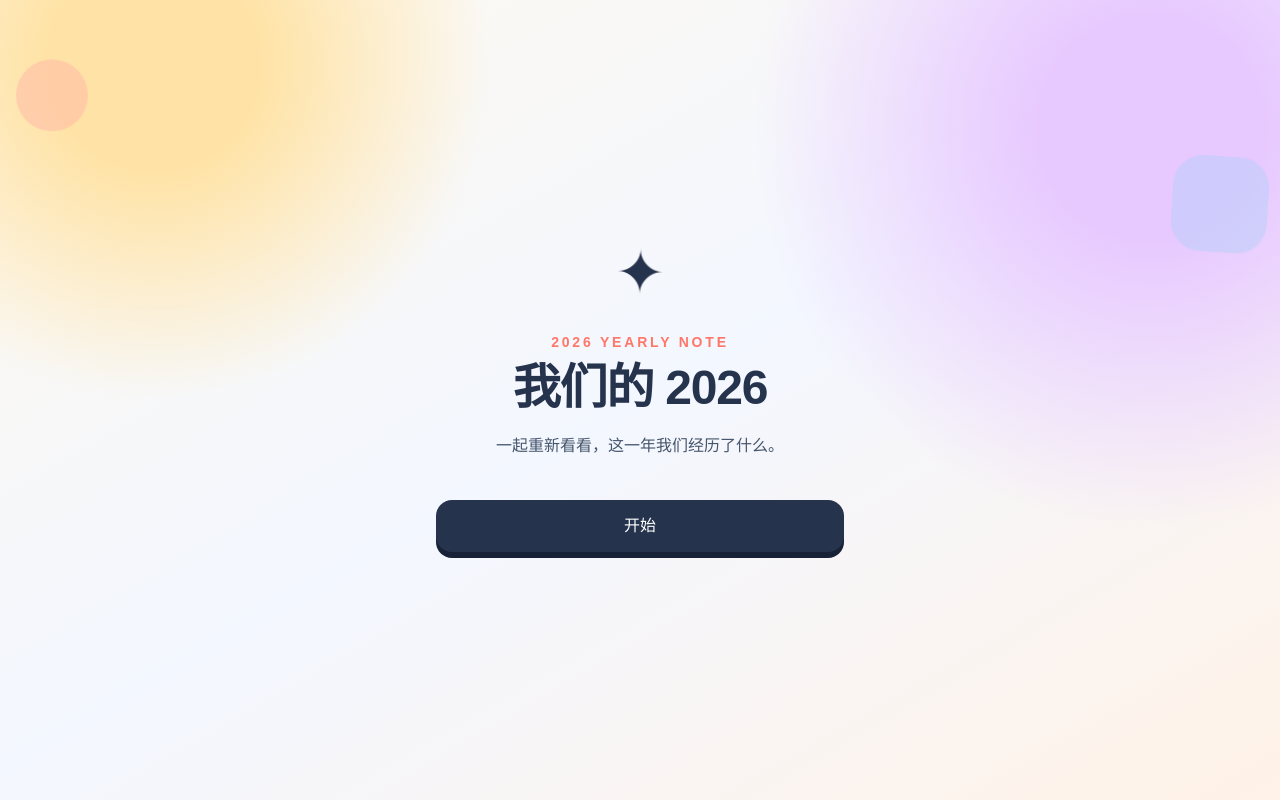
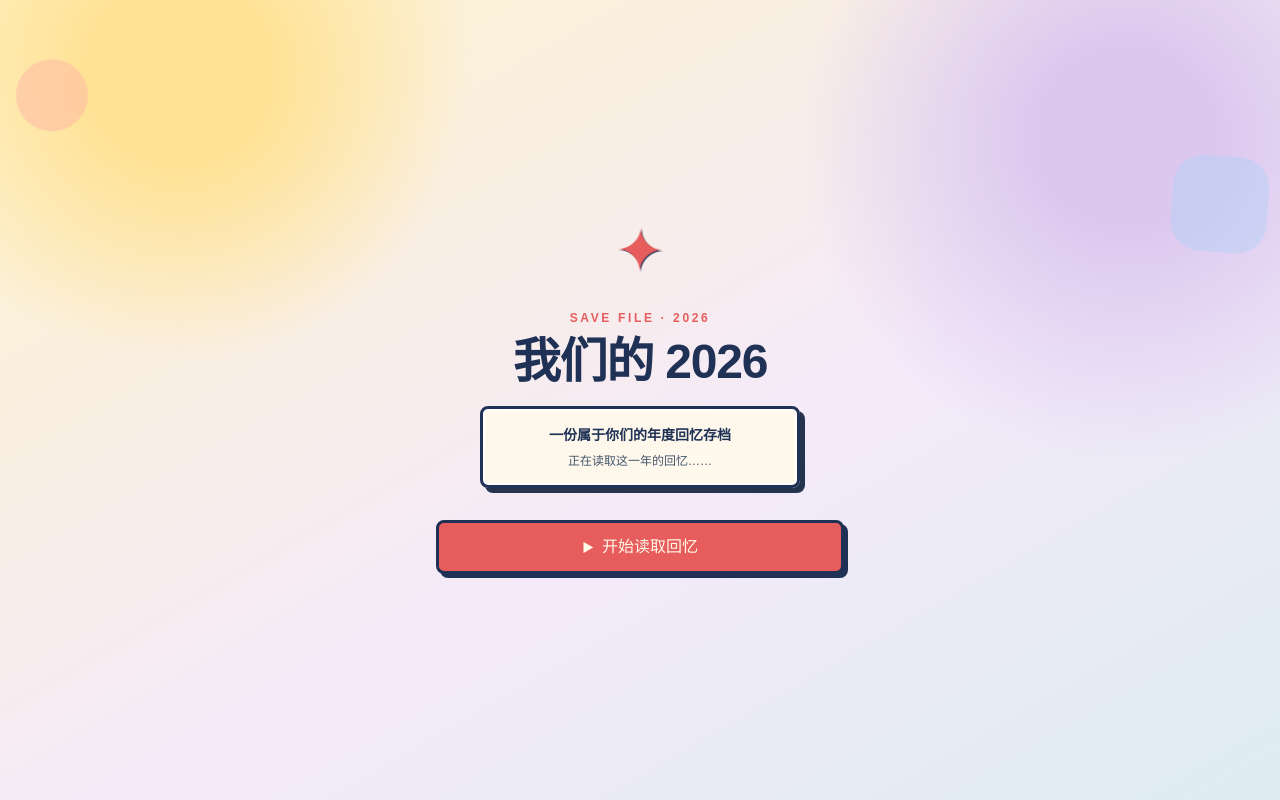
Before and after one commit to xiaofeizhouff/our2026, a Next.js app: page / in a window 1280 px wide. Built offline with nearby package versions, Linux system fonts and the light colour scheme; no server answers.

Commit message:
style: add pixel memory archive visual system

```diff
--- a/app/globals.css
+++ b/app/globals.css
@@ -1,11 +1,20 @@
 @import "tailwindcss";
 
-:root { --ink:#26334d; --paper:#fffdf8; --coral:#ff7769; --yellow:#ffd86b; --blue:#8ecdf4; --lavender:#b7a7eb; }
+:root { --ink:#1f3155; --paper:#fff9e8; --coral:#e75c5c; --yellow:#ffd774; --blue:#a9d8eb; --lavender:#cbb8e9; --mint:#bee6c8; --pixel-shadow:#26334d; }
 * { box-sizing:border-box; }
 body { margin:0; color:var(--ink); background:#fff8ef; font-family:Arial,"PingFang SC","Microsoft YaHei",sans-serif; }
 button,input { font:inherit; }
 button { -webkit-tap-highlight-color:transparent; }
-.page-bg { min-height:100dvh; overflow:hidden; background:radial-gradient(circle at 12% 8%,#ffe3a6 0 8%,transparent 25%),radial-gradient(circle at 90% 16%,#e7c8ff 0 8%,transparent 30%),linear-gradient(150deg,#fff9ee,#f3f7ff 50%,#fff2e7); }
+.page-bg { min-height:100dvh; overflow:hidden; background:radial-gradient(circle at 14% 9%,#ffe295 0 7%,transparent 22%),radial-gradient(circle at 88% 17%,#dcc8ef 0 7%,transparent 25%),linear-gradient(150deg,#fff4c9,#f4eafa 58%,#ddecf1); }
+.pixel-panel { border:3px solid var(--ink); border-radius:8px; background:rgba(255,250,235,.9); box-shadow:5px 5px 0 var(--pixel-shadow), inset 0 0 0 2px #fff; }
+.pixel-label { display:inline-flex; align-items:center; gap:.35rem; border:2px solid var(--ink); border-radius:4px; background:var(--yellow); padding:.28rem .55rem; color:var(--ink); font-size:.7rem; font-weight:800; letter-spacing:.08em; }
+.sms-window { overflow:hidden; border:3px solid var(--ink); border-radius:10px; background:#f7f0d8; box-shadow:4px 4px 0 var(--pixel-shadow); }
+.sms-top { display:flex; justify-content:space-between; background:var(--ink); padding:.45rem .65rem; color:#fff8e9; font-size:.7rem; font-weight:700; }
+.sms-bubble { margin:.7rem; border:2px solid var(--ink); border-radius:7px 7px 7px 1px; background:#d9f1df; padding:.9rem; font-size:1.05rem; font-weight:800; line-height:1.45; }
+.pixel-option { border:2px solid var(--ink)!important; border-radius:6px!important; box-shadow:2px 3px 0 var(--ink); }
+.pixel-option:active { transform:translate(2px,2px); box-shadow:none; }
+.star { color:var(--coral); text-shadow:1px 1px 0 var(--ink); animation:twinkle 2.5s steps(2) infinite; }
+@keyframes twinkle { 50% { opacity:.45; transform:scale(.82); } }
 .float { animation:float 7s ease-in-out infinite; } .float-slow { animation:float 10s ease-in-out infinite reverse; }
 @keyframes float { 50% { transform:translateY(-12px) rotate(4deg); } }
 @keyframes steam { to { transform:translateY(-16px); opacity:0; } }
--- a/components/ui/Button.tsx
+++ b/components/ui/Button.tsx
@@ -1,3 +1,3 @@
 "use client";
 import { ButtonHTMLAttributes } from "react";
-export function Button({ className="", children, ...props }: ButtonHTMLAttributes<HTMLButtonElement>) { return <button className={`min-h-13 w-full rounded-2xl bg-[#26334d] px-5 py-3.5 text-base font-bold text-white shadow-[0_6px_0_#172238] transition active:translate-y-1 active:shadow-[0_2px_0_#172238] disabled:cursor-not-allowed disabled:opacity-40 ${className}`} {...props}>{children}</button>; }
+export function Button({ className="", children, ...props }: ButtonHTMLAttributes<HTMLButtonElement>) { return <button className={`min-h-13 w-full rounded-lg border-[3px] border-[#1f3155] bg-[#e75c5c] px-5 py-3 text-base font-black text-[#fff9e8] shadow-[4px_4px_0_#1f3155] transition active:translate-x-1 active:translate-y-1 active:shadow-none disabled:cursor-not-allowed disabled:opacity-40 ${className}`} {...props}><span className="mr-2 text-xs">▶</span>{children}</button>; }
--- /dev/null
+++ b/components/ui/MemoryMessage.tsx
@@ -0,0 +1 @@
+export function MemoryMessage({children}:{children:React.ReactNode}){return <div className="sms-window"><div className="sms-top"><span>✉ 回忆短信 · 我们的 2026</span><span>21:06</span></div><div className="sms-bubble">{children}<span className="star ml-2">✦</span></div></div>}
--- a/components/ui/Progress.tsx
+++ b/components/ui/Progress.tsx
@@ -1 +1 @@
-export function Progress({ current, total }: { current:number; total:number }) { return <div className="flex items-center gap-2" aria-label={`第 ${current} 题，共 ${total} 题`}><div className="h-2 flex-1 overflow-hidden rounded-full bg-white/75"><div className="h-full rounded-full bg-[#ff7769] transition-all" style={{width:`${current/total*100}%`}} /></div><span className="shrink-0 text-xs font-bold">{current}/{total}</span></div>; }
+export function Progress({ current, total }: { current:number; total:number }) { return <div className="flex items-center gap-3" aria-label={`第 ${current} 题，共 ${total} 题`}><div className="flex gap-1">{Array.from({length:total},(_,i)=><i key={i} className={`h-3 w-5 border-2 border-[#1f3155] ${i<current?"bg-[#e75c5c]":"bg-[#fff9e8]"}`}/>)}</div><span className="shrink-0 text-xs font-black tracking-widest">0{current}/0{total}</span></div>; }
```
Also changed, not shown: components/QuestionnaireApp.tsx (+2 -2 lines).
